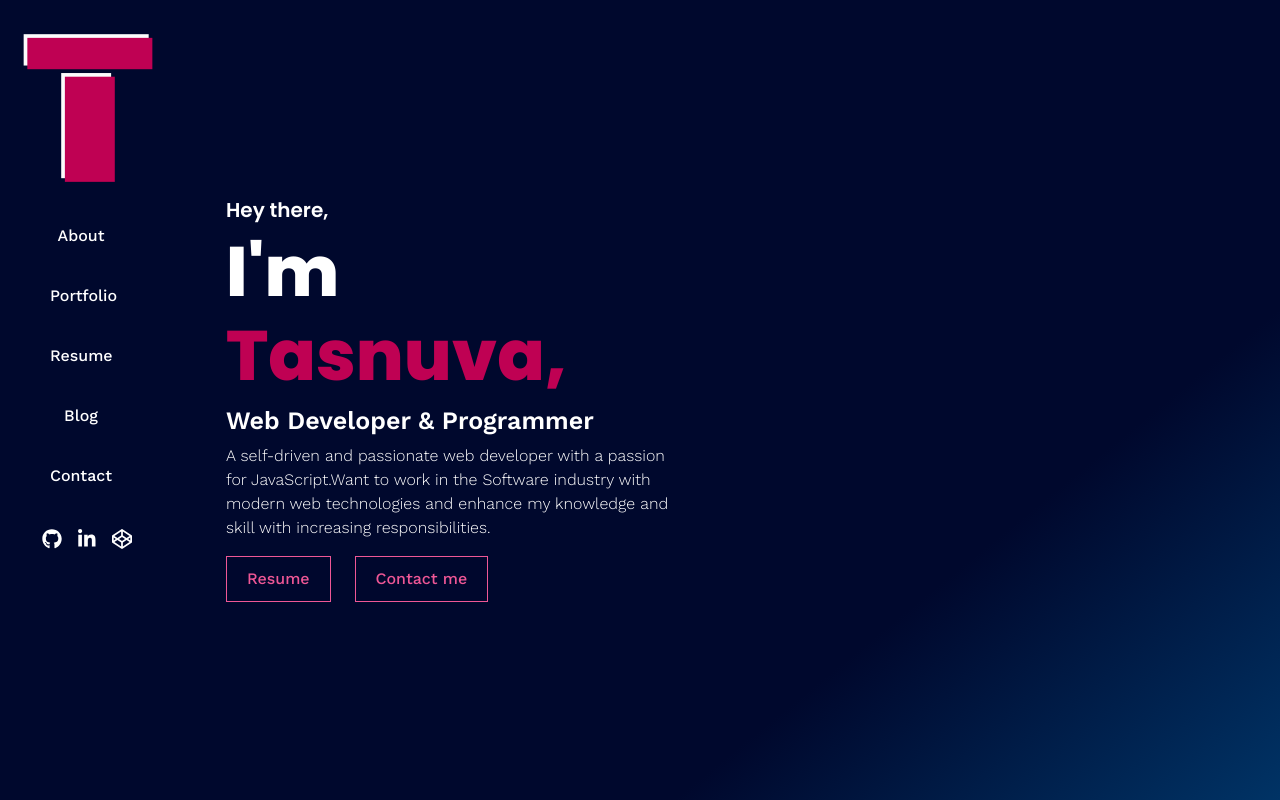
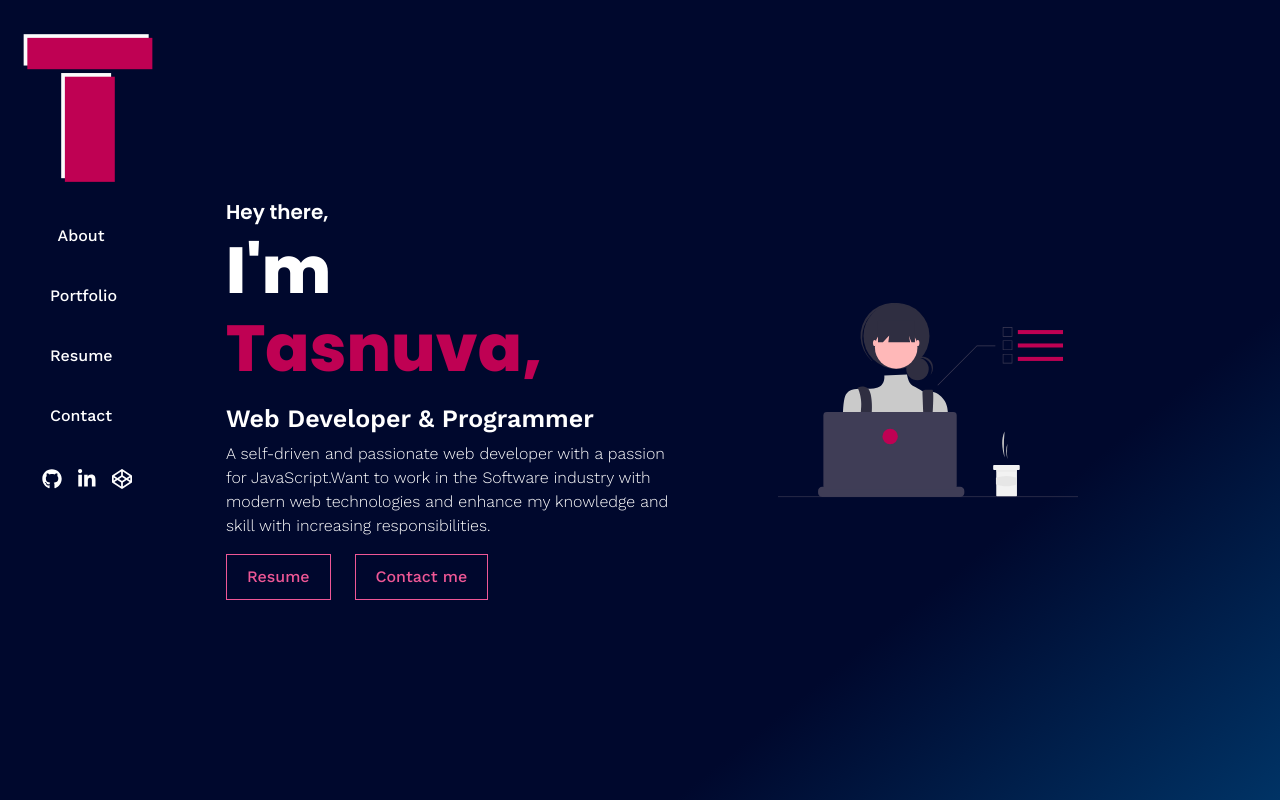
Before and after one commit to tasnuvatina/react-portfolio-website, a React (Create React App) app: page / in a window 1280 px wide. Built offline with nearby package versions, Linux system fonts and the light colour scheme.

Commit message:
commit to deploy

```diff
--- a/src/components/About/About.js
+++ b/src/components/About/About.js
@@ -68,7 +68,7 @@ const About = () => {
               <span><div className='single-skill'><div><img src="https://cdn.worldvectorlogo.com/logos/adobe-illustrator-cc.svg" alt="" className="skill-icon mr-1"/></div><div>Illustrator</div></div></span>
             </div>
           </div>
-          <div className="interested my-4">
+          <div className="interested my-4 ">
             <h3 className="work-sans-font h3-headers">Interested to work with</h3>
             <div className='skill-span-div work-sans-font'>
             <span> <div className='single-skill'><div><img className='skill-icon mr-1' src="https://iconape.com/wp-content/files/rj/371212/svg/371212.svg" alt=""/> </div><div>Javascript</div></div></span>
--- a/src/components/Contact/Contact.css
+++ b/src/components/Contact/Contact.css
@@ -28,7 +28,7 @@
         padding: 100px 10px;
     }
     .contact-info {
-        margin-bottom: 50px;
+        padding-bottom: 50px;
     }
 }
 
@@ -39,7 +39,7 @@
         padding: 100px 20px;
     }
     .contact-info {
-        margin-bottom: 50px;
+        padding-bottom: 50px;
     }
 }
 
@@ -49,7 +49,7 @@
         padding: 100px 30px;
     }
     .contact-info {
-        margin-bottom: 50px;
+        padding-bottom: 50px;
     }
 }
 
@@ -59,7 +59,7 @@
         padding:100px 50px;
     }
     .contact-info {
-        margin-bottom: 50px;
+        padding-bottom: 50px;
     }
 }
 
@@ -70,7 +70,7 @@
         padding: 100px;
     }
     .contact-info {
-        margin-bottom: 50px;
+        padding-bottom: 50px;
     }
 }
 
--- a/src/components/Home/Home.css
+++ b/src/components/Home/Home.css
@@ -1,11 +1,12 @@
 .home-main {
-    align-content: center;
     background: rgb(0,8,45);
-background: linear-gradient(141deg, rgba(0,8,45,1) 71%, rgba(0,51,101,1) 100%);
+    background: linear-gradient(141deg, rgba(0,8,45,1) 71%, rgba(0,51,101,1) 100%);
     display: grid;
+    grid-template-columns: 1fr 1fr;
+    height: 100vh;
     color:#fff;
-    height: 100vh;
-    overflow-y:scroll;
+    overflow-y: scroll;
+    overflow-x: hidden;
 }
 
 .welcome {
@@ -27,7 +28,7 @@ background: linear-gradient(141deg, rgba(0,8,45,1) 71%, rgba(0,51,101,1) 100%);
 }
 
 .welcome>h1 {
-    font-size: 70px;
+    font-size: 65px;
     font-weight: 800;
 }
 
@@ -35,21 +36,30 @@ background: linear-gradient(141deg, rgba(0,8,45,1) 71%, rgba(0,51,101,1) 100%);
     font-size: 25px;
     font-weight: 600;
 }
+.home-image{
+    width: 300px;
+}
+.home-image >img {
+    width: 100%;
+    height: 300px;
+    margin: 100px auto;
+}
+
 
 /***************media quiry ****************************/
 @media (max-width: 575.98px) {
     .home-main {
         grid-template-columns: 1fr;
-        padding: 100px 0px;
-        width:100%;
+        padding: 100px 10px;
     }
+
 }
 
 
 @media (min-width: 576px) and (max-width: 767.98px) {
     .home-main {
         grid-template-columns: 1fr;
-        padding: 100px 10px;
+        padding: 100px 20px;
     }
 }
 
@@ -80,6 +90,6 @@ background: linear-gradient(141deg, rgba(0,8,45,1) 71%, rgba(0,51,101,1) 100%);
 @media (min-width: 1200px) {
     .home-main {
         grid-template-columns: 1fr 1fr;
-
+        height: 100vh;
     }
 }
--- a/src/components/Home/Home.js
+++ b/src/components/Home/Home.js
@@ -1,63 +1,141 @@
-import React from 'react';
-import './Home.css'
-import resume from '../../Data/resume.pdf'
-import { Link } from 'react-router-dom';
-import { motion } from "framer-motion"
+import React from "react";
+import "./Home.css";
+import home from "../../images/home.svg";
+import resume from "../../Data/resume.pdf";
+import { Link } from "react-router-dom";
+import { motion } from "framer-motion";
 
 const Home = () => {
   return (
-        <div className='component-main'>
-            <div className='home-main'>
-                    <motion.div className='welcome'
-                   initial={{x:-200}}
-                    animate={{x:0}}
-                    transition={{type:'spring',damping:30,stiffness:120}}
+    <div className="component-main">
+      <div className="home-main">
+        <motion.div
+          className="welcome"
+          initial={{ x: -200 }}
+          animate={{ x: 0 }}
+          transition={{ type: "spring", damping: 30, stiffness: 120 }}
         >
           <h5 className="poppins-font">Hey there,</h5>
           <h1 className="poppins-font">
-                            <div style={{display:'inline-block'}} className='mr-3' >
+            <div style={{ display: "inline-block" }} className="mr-3">
               <motion.div
-                            whileHover={{scale:.7}} transition={{type:'spring',damping:3,stiffness:100}} style={{display:'inline-block'}}>I</motion.div>
+                whileHover={{ scale: 0.7 }}
+                transition={{ type: "spring", damping: 3, stiffness: 100 }}
+                style={{ display: "inline-block" }}
+              >
+                I
+              </motion.div>
               <motion.div
-                            whileHover={{scale:.7}} transition={{type:'spring',damping:3,stiffness:100}} style={{display:'inline-block'}}>'</motion.div>
+                whileHover={{ scale: 0.7 }}
+                transition={{ type: "spring", damping: 3, stiffness: 100 }}
+                style={{ display: "inline-block" }}
+              >
+                '
+              </motion.div>
               <motion.div
-                            whileHover={{scale:.7}} transition={{type:'spring',damping:3,stiffness:100}} style={{display:'inline-block'}}>m</motion.div>
+                whileHover={{ scale: 0.7 }}
+                transition={{ type: "spring", damping: 3, stiffness: 100 }}
+                style={{ display: "inline-block" }}
+              >
+                m
+              </motion.div>
             </div>
-                             <span className='name-span'>
-                             <div style={{display:'inline-block'}}>
+            <span className="name-span">
+              <p>
+                <div style={{ display: "inline-block" }}>
                   <motion.div
-                             whileHover={{scale:.7}} transition={{type:'spring',damping:3,stiffness:100}} style={{display:'inline-block'}}>T</motion.div><motion.div
-                             whileHover={{scale:.7}} transition={{type:'spring',damping:3,stiffness:100}} style={{display:'inline-block'}}>a</motion.div><motion.div
-                             whileHover={{scale:.7}} transition={{type:'spring',damping:3,stiffness:100}} style={{display:'inline-block'}}>s</motion.div><motion.div
-                             whileHover={{scale:.7}} transition={{type:'spring',damping:3,stiffness:100}} style={{display:'inline-block'}}>n</motion.div><motion.div
-                             whileHover={{scale:.7}} transition={{type:'spring',damping:3,stiffness:100}} style={{display:'inline-block'}}>u</motion.div><motion.div
-                             whileHover={{scale:.7}} transition={{type:'spring',damping:3,stiffness:100}} style={{display:'inline-block'}}>v</motion.div><motion.div
-                             whileHover={{scale:.7}} transition={{type:'spring',damping:3,stiffness:100}} style={{display:'inline-block'}}>a</motion.div><motion.div
-                             whileHover={{scale:.7}} transition={{type:'spring',damping:3,stiffness:100}} style={{display:'inline-block'}}>,</motion.div>
+                    whileHover={{ scale: 0.7 }}
+                    transition={{ type: "spring", damping: 3, stiffness: 100 }}
+                    style={{ display: "inline-block" }}
+                  >
+                    T
+                  </motion.div>
+                  <motion.div
+                    whileHover={{ scale: 0.7 }}
+                    transition={{ type: "spring", damping: 3, stiffness: 100 }}
+                    style={{ display: "inline-block" }}
+                  >
+                    a
+                  </motion.div>
+                  <motion.div
+                    whileHover={{ scale: 0.7 }}
+                    transition={{ type: "spring", damping: 3, stiffness: 100 }}
+                    style={{ display: "inline-block" }}
+                  >
+                    s
+                  </motion.div>
+                  <motion.div
+                    whileHover={{ scale: 0.7 }}
+                    transition={{ type: "spring", damping: 3, stiffness: 100 }}
+                    style={{ display: "inline-block" }}
+                  >
+                    n
+                  </motion.div>
+                  <motion.div
+                    whileHover={{ scale: 0.7 }}
+                    transition={{ type: "spring", damping: 3, stiffness: 100 }}
+                    style={{ display: "inline-block" }}
+                  >
+                    u
+                  </motion.div>
+                  <motion.div
+                    whileHover={{ scale: 0.7 }}
+                    transition={{ type: "spring", damping: 3, stiffness: 100 }}
+                    style={{ display: "inline-block" }}
+                  >
+                    v
+                  </motion.div>
+                  <motion.div
+                    whileHover={{ scale: 0.7 }}
+                    transition={{ type: "spring", damping: 3, stiffness: 100 }}
+                    style={{ display: "inline-block" }}
+                  >
+                    a
+                  </motion.div>
+                  <motion.div
+                    whileHover={{ scale: 0.7 }}
+                    transition={{ type: "spring", damping: 3, stiffness: 100 }}
+                    style={{ display: "inline-block" }}
+                  >
+                    ,
+                  </motion.div>
                 </div>
-                             </span> </h1>
+              </p>
+            </span>{" "}
+          </h1>
           <h2 className="work-sans-font">Web Developer & Programmer</h2>
-                            <p className="work-sans-font all-p">A self-driven and passionate web developer with a passion for JavaScript.Want to work in the Software industry with modern web technologies and enhance my knowledge and skill with increasing responsibilities.</p>
+          <p className="work-sans-font all-p">
+            A self-driven and passionate web developer with a passion for
+            JavaScript.Want to work in the Software industry with modern web
+            technologies and enhance my knowledge and skill with increasing
+            responsibilities.
+          </p>
           <div>
-                                <a href={resume} download><button className="work-sans-font button-style mr-4">Resume</button></a>
-                                <Link to ='/contact'><button className="work-sans-font button-style">Contact me</button></Link>
+            <a href={resume} download>
+              <button className="work-sans-font button-style mr-4">
+                Resume
+              </button>
+            </a>
+            <Link to="/contact">
+              <button className="work-sans-font button-style">
+                Contact me
+              </button>
+            </Link>
           </div>
         </motion.div>
-                    <div className='welcome' >
-                            {/* <h5 className="poppins-font">Hey there,</h5>
-                            <h1 className="poppins-font">I'm <span className='name-span'>Tasnuva</span>,</h1>
-                            <h2 className="work-sans-font">Web Developer & Programmer</h2>
-                            <p className="work-sans-font all-p">A self-driven and passionate web developer with a passion for JavaScript.To work in the Software industry with modern web technologies of different local & multinational Software/ IT agencies of Bangladesh and grow rapidly with increasing responsibilities.</p>
+        <motion.div
+          className="contact-info"
+          initial={{ x: 200 }}
+          animate={{ x: 0 }}
+          transition={{ type: "spring", damping: 30, stiffness: 120 }}
+        >
           <div>
-                                <a href={resume} download><button className="work-sans-font">Resume</button></a>
-                                <Link to ='/contact'><button className="work-sans-font">Contact me</button></Link>
-                            </div> */}
+            <div className="home-image">
+              <img src={home} alt="" />
 
             </div>
-                    <div className='home-animation' >
-
-
           </div>
+        </motion.div>
       </div>
     </div>
   );
--- a/src/components/Navbar/Navbar.js
+++ b/src/components/Navbar/Navbar.js
@@ -50,11 +50,11 @@ const Navbar = () => {
                     Resume
                   </NavLink>
                 </li>
-                <li className="nav-list">
+                {/* <li className="nav-list">
                   <NavLink className="nav-link" to="/blog" onClick={handleClick}>
                     Blog
                   </NavLink>
-                </li>
+                </li> */}
                 <li className="nav-list">
                   <NavLink className="nav-link" to="/contact" onClick={handleClick}>
                     Contact
--- a/src/components/Portfolio/Portfolio.js
+++ b/src/components/Portfolio/Portfolio.js
@@ -69,7 +69,7 @@ const Portfolio = () => {
                         Just some of the projects I worked on.</motion.h5>
                     </div>
                     </div>
-                        <div className='portfolio-all container '>
+                        <div className='portfolio-all container padding-bottom '>
                             {
                                 projects.map(project=><SingleProjectCard project={project}></SingleProjectCard>)
                             }
--- a/src/components/Resume/Resume.css
+++ b/src/components/Resume/Resume.css
@@ -4,6 +4,7 @@ background: radial-gradient(circle, rgba(0,51,101,1) 0%, rgba(0,8,45,1) 84%);
     display: grid;
     height: 100vh;
     overflow-y: scroll;
+    overflow-x: hidden;
 }
 
 .resume-link{
@@ -36,6 +37,9 @@ background: radial-gradient(circle, rgba(0,51,101,1) 0%, rgba(0,8,45,1) 84%);
 .projet-link-buttons{
     display: flex;
     justify-content: center;
+}
+.padding-bottom{
+    padding-bottom: 50px;
 }
 
 /***************  media query **********************/
```
Also changed, not shown: src/components/Resume/Resume.js (+111 -27 lines), src/images/home.svg (added). Lines whose indentation alone changed are shown as unchanged.
